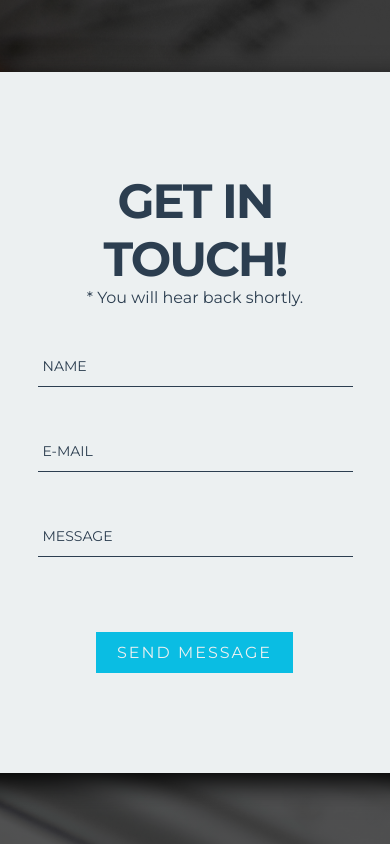
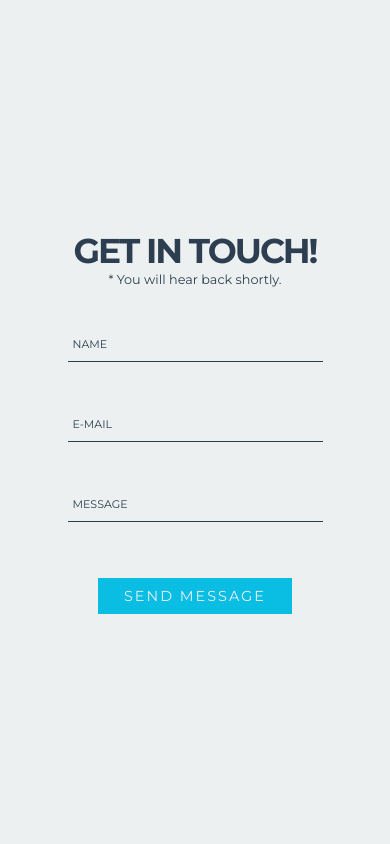
Before and after one commit to d-milisits/fl-floor-plans, a PHP site: page /contact.html in a window 390 px wide; the page is wider, and only the part inside the window is pictured. Run offline with PHP 8.4, Linux system fonts and the light colour scheme; some libraries are stand-ins or nearby versions.

Commit message:
contact page mobile styling

```diff
--- a/contact.html
+++ b/contact.html
@@ -8,6 +8,7 @@
     <link href="https://fonts.googleapis.com/css2?family=Montserrat:wght@300;400;600;700;900&display=swap" rel="stylesheet">
     <link rel="stylesheet" href="https://cdnjs.cloudflare.com/ajax/libs/font-awesome/4.7.0/css/font-awesome.min.css">
     <link rel='icon' type='image/p' href='img/FL Logo.png' />
+    <meta name="viewport" content="width=device-width, initial-scale=1.0, maximum-scale=1.0, user-scalable=no" />
   </head>
   <body>
     <div class="contact-page">
--- a/css/contact.css
+++ b/css/contact.css
@@ -82,7 +82,7 @@
       color:#2c3e50;
     }
     /* BOTTOM BARS ================================= */
-    .bar 	{ position:relative; display:block; width:300px; }
+    .bar 	{ position:relative; display:block; width:100%; }
     .bar:before, .bar:after 	{
       content:'';
       height:2px;
@@ -176,3 +176,69 @@
   border: 1px solid #2c3e50;
   background-color: #ecf0f1;
 }
+/* MOBILE STYLING */
+@media (max-width: 790px) {
+  .contact-page {
+    background-image: none;
+  }
+  .contact-page i {
+    display:none;
+  }
+  .group-div {
+    padding-top:0;
+    padding-bottom:0;
+    height: 100vh;
+    width: 100vw;
+  }
+}
+@media (max-width: 558px) {
+  .group-div h1 {
+    font-size: 2.5rem;
+  }
+  .group-div p {
+    font-size: .9rem;
+  }
+  input {
+    font-size:13px;
+    width:250px;
+  }
+  label {
+    font-size:13px;
+  }
+  input:focus ~ label, input:valid ~ label 		{
+    font-size:13px;
+  }
+  .btn {
+    padding: 8.5px 25px;
+    font-size: 1rem;
+  }
+}
+@media (max-width: 490px) {
+  .group-div {
+    padding-left: 50px;
+    padding-right: 50px;
+  }
+}
+@media (max-width: 400px) {
+  .group-div h1 {
+    font-size: 2.15rem;
+  }
+  .group-div p {
+    font-size: .8rem;
+  }
+  input {
+    font-size:11px;
+    width:240px;
+  }
+  label {
+    font-size:11px;
+  }
+  input:focus ~ label, input:valid ~ label 		{
+    font-size:11px;
+  }
+  .btn {
+    margin-top: 4%;
+    padding: 8px 25px;
+    font-size: .9rem;
+  }
+}
```
